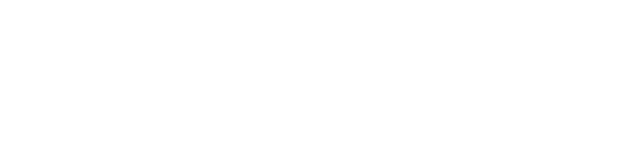
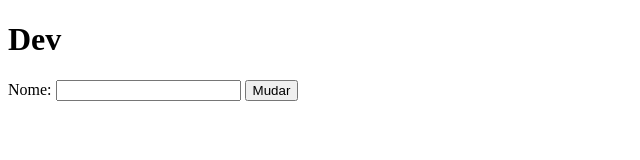
Before and after one commit to Murillo-Minamoto/Aula-Dom, a plain HTML site: page index.html in a window 1280 px wide. Shown: the whole page, without its empty margins (0-640 px from the left). Drawn offline with Linux system fonts and the light colour scheme.

Commit message:
feat: Exemplo de array, metodo e introdução ao DOM

```diff
--- a/index.html
+++ b/index.html
@@ -8,6 +8,19 @@
 </head>
 <body>
 
+    <header>
+        <h1 id="titulo" class="titulo"> Titulo</h1>
+    </header>
+    <main>
+        <section>
+            <p>
+                <label for="nome">Nome:</label>
+                <input type="text" id="nome" name="nome"/>
+                <button type="submit" onclick="mudar()">Mudar</button>
+            </p>
+        </section>
+
+    </main>
 
     <!-- Js Externo -->
      <script src="./src/js/script.js"></script>
--- a/src/js/script.js
+++ b/src/js/script.js
@@ -0,0 +1,28 @@
+// Arrow function
+
+const multiplicarValor=(num1,num2)=>{
+    return num1 * num2;
+}
+console.log(multiplicarValor(3,5))
+
+// Array lista
+
+let herois =["Arqueiro","Thor","Viuva"];
+console.log(herois[2])
+
+// Push método adicionar no final
+herois.push("Capitão")
+console.log(herois)
+
+//pop remove o ultimo item adicionado
+herois.pop()
+console.log(herois)
+
+//DOM - Document Object Model
+document.getElementById("titulo").innerText="Dev";
+
+function mudar(){
+    let novo = document.getElementById("nome");
+    let titulo = document.getElementById("titulo");
+    titulo.innerHTML = novo.value;
+}
```
